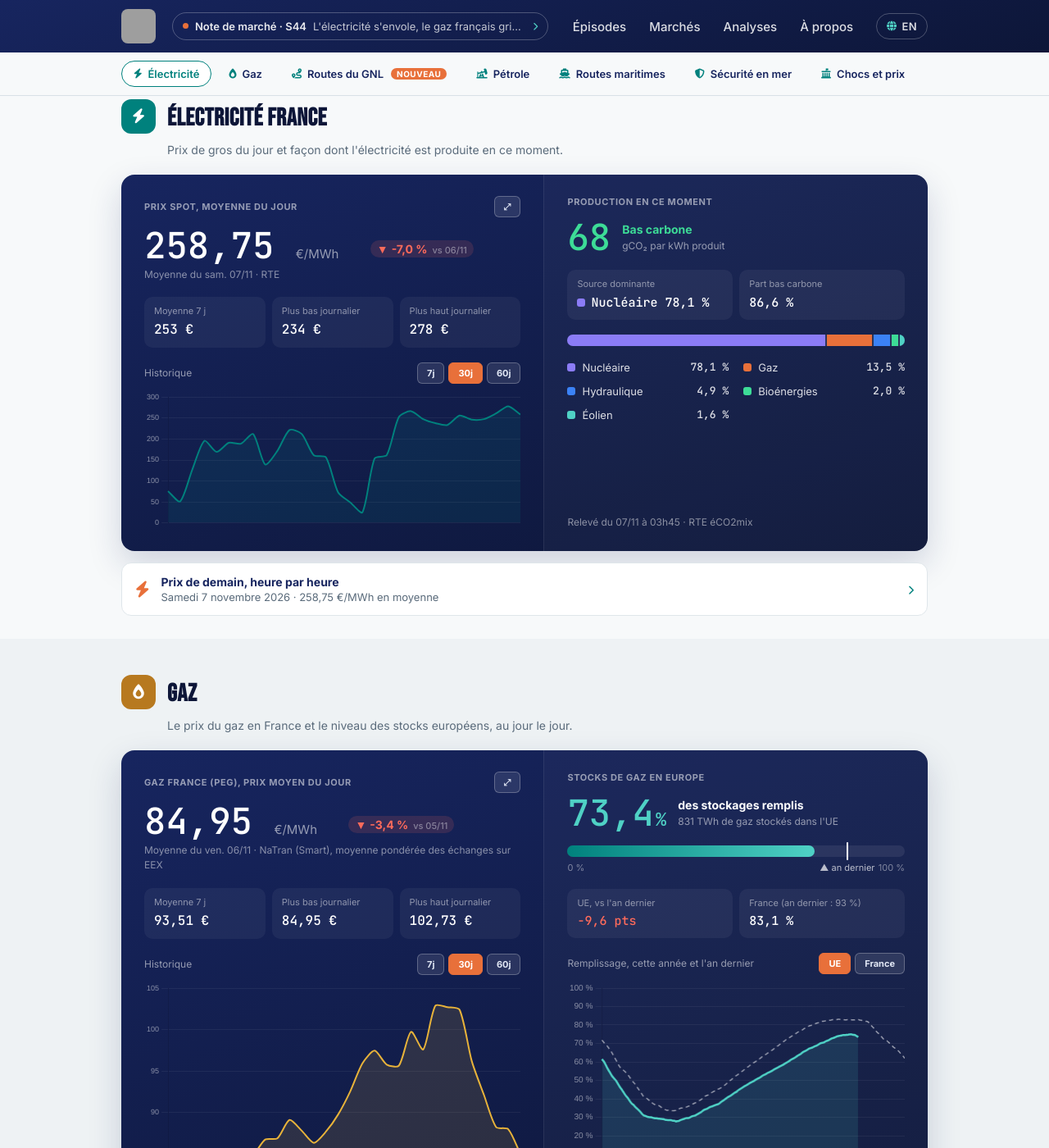
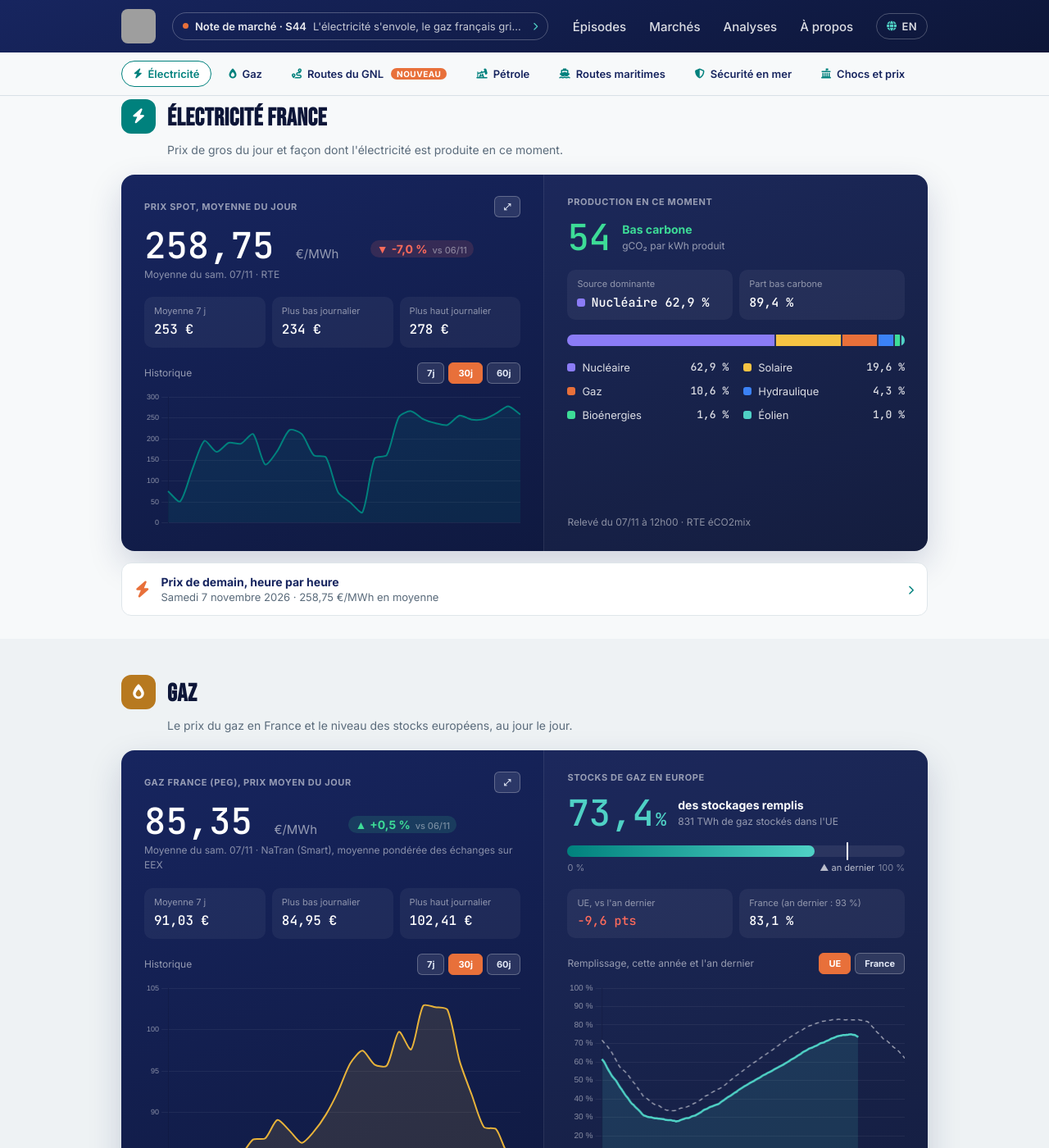
Before and after one commit to InsideEnergyMarkets/Inside-Energy-Markets, a Jekyll site: the page built from marches/index.html, in a window 1280 px wide and 1400 px high, scrolled down 383 px. Shown: the whole window at 82% size. Built offline with Jekyll 4.4.1, drawn with Linux system fonts in a browser that asks for light colours; some of the changed text lies outside the part shown; grey boxes are pictures that could not be loaded.

Commit message:
Mise à jour automatique des données marché

```diff
--- a/_data/market.json
+++ b/_data/market.json
@@ -1,5 +1,5 @@
 {
-  "updated_at": "2026-11-07T04:12:28.692571Z",
+  "updated_at": "2026-11-07T12:16:56.531986Z",
   "brent": {
     "price_usd": 97.97,
     "date": "2026-11-06",
@@ -33,28 +33,29 @@
     "change_pct": 2.2
   },
   "peg": {
-    "price_eur_mwh": 84.95,
-    "date": "2026-11-06",
+    "price_eur_mwh": 85.35,
+    "date": "2026-11-07",
     "unit": "EUR/MWh",
     "source": "NaTran",
-    "date_label": "Moyenne du ven. 06/11",
-    "date_label_en": "Average on Fri 06/11",
-    "prev_value": 87.96,
-    "prev_date": "2026-11-05",
-    "change_pct": -3.4
+    "date_label": "Moyenne du sam. 07/11",
+    "date_label_en": "Average on Sat 07/11",
+    "prev_value": 84.95,
+    "prev_date": "2026-11-06",
+    "change_pct": 0.5
   },
   "mix_france": {
-    "date_heure": "2026-11-07T03:45:00+00:00",
+    "date_heure": "2026-11-07T12:00:00+00:00",
     "shares": {
-      "nucleaire": 78.1,
-      "gaz": 13.5,
-      "hydraulique": 4.9,
-      "bioenergies": 2.0,
-      "eolien": 1.6
+      "nucleaire": 62.9,
+      "solaire": 19.6,
+      "gaz": 10.6,
+      "hydraulique": 4.3,
+      "bioenergies": 1.6,
+      "eolien": 1.0
     },
     "top_source": "nucleaire",
-    "top_share": 78.1,
-    "co2_intensity": 68
+    "top_share": 62.9,
+    "co2_intensity": 54
   },
   "spot_price_france": {
     "price_eur_mwh": 258.75,
@@ -71,7 +72,7 @@
     "hormuz": {
       "portname": "Strait of Hormuz",
       "date": "2026-10-25",
-      "age_days": 3,
+      "age_days": 13,
       "period_start": "2026-10-21",
       "days_averaged": 5,
       "n_tanker": 0.8,
@@ -89,7 +90,7 @@
     "bab_el_mandeb": {
       "portname": "Bab el-Mandeb Strait",
       "date": "2026-10-25",
-      "age_days": 3,
+      "age_days": 13,
       "period_start": "2026-10-21",
       "days_averaged": 5,
       "n_tanker": 9.6,
@@ -107,7 +108,7 @@
     "malacca": {
       "portname": "Malacca Strait",
       "date": "2026-10-25",
-      "age_days": 11,
+      "age_days": 13,
       "period_start": "2026-10-21",
       "days_averaged": 5,
       "n_tanker": 75.4,
--- a/_data/market_history.json
+++ b/_data/market_history.json
@@ -1016,11 +1016,14 @@
     "spot_eur_mwh": 258.75,
     "spot_source": "RTE",
     "mix_shares": {
-      "nucleaire": 78.1,
-      "gaz": 13.5,
-      "hydraulique": 4.9,
-      "bioenergies": 2.0,
-      "eolien": 1.6
-    }
+      "nucleaire": 62.9,
+      "solaire": 19.6,
+      "gaz": 10.6,
+      "hydraulique": 4.3,
+      "bioenergies": 1.6,
+      "eolien": 1.0
+    },
+    "peg_eur_mwh": 85.35,
+    "peg_source": "NaTran"
   }
 ]
--- a/_data/weekly_summary.json
+++ b/_data/weekly_summary.json
@@ -13,8 +13,8 @@
     "days_count": 8
   },
   "mix": {
-    "nuclear_avg_share": 72.0,
-    "renewables_avg_share": 18.2,
+    "nuclear_avg_share": 70.1,
+    "renewables_avg_share": 20.5,
     "days_count": 8
   }
 }
```
Also changed, not shown: _data/day_ahead.json (+1 -1 lines), _data/fuel.json (+1 -1 lines), _data/fx.json (+1 -1 lines).
